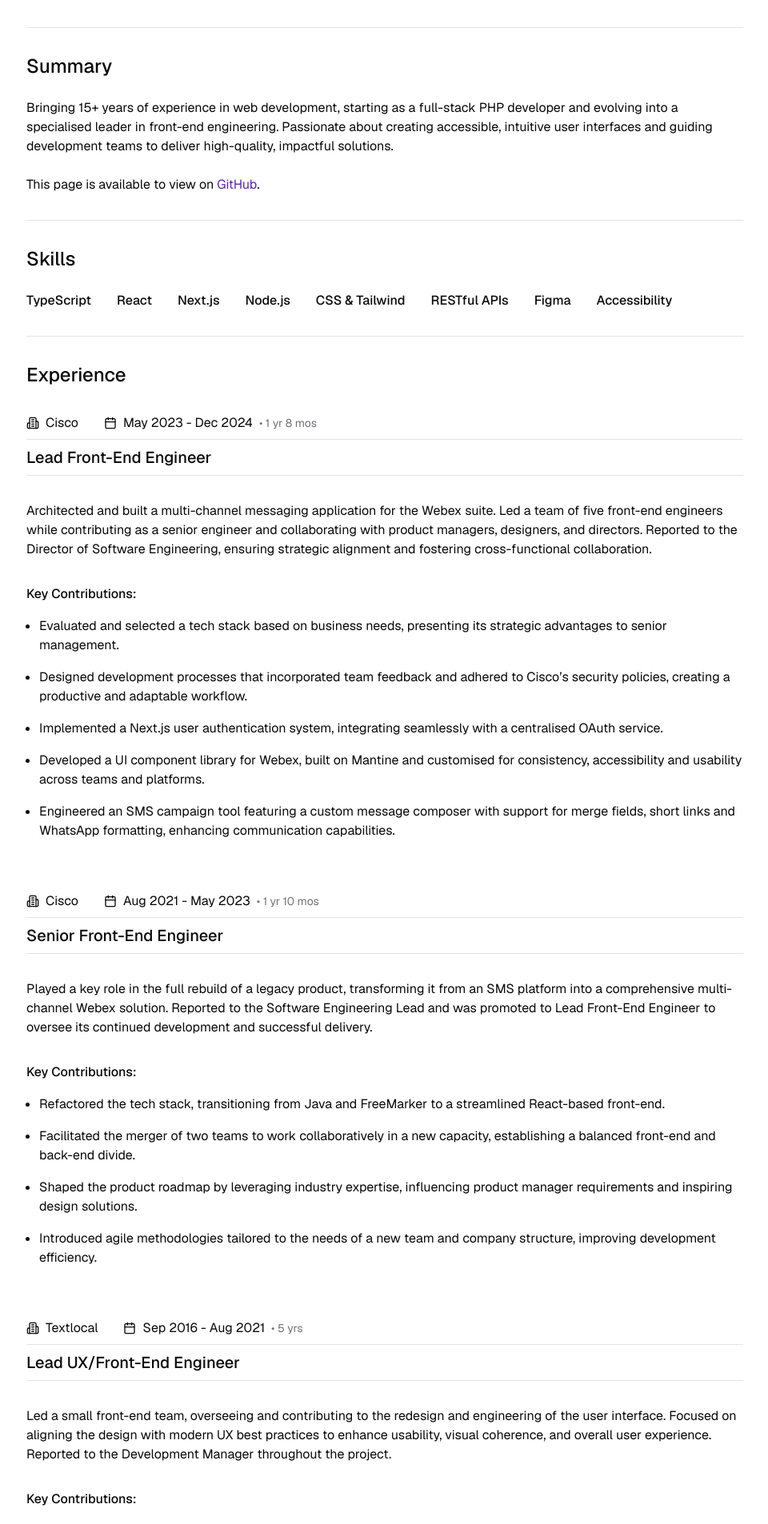
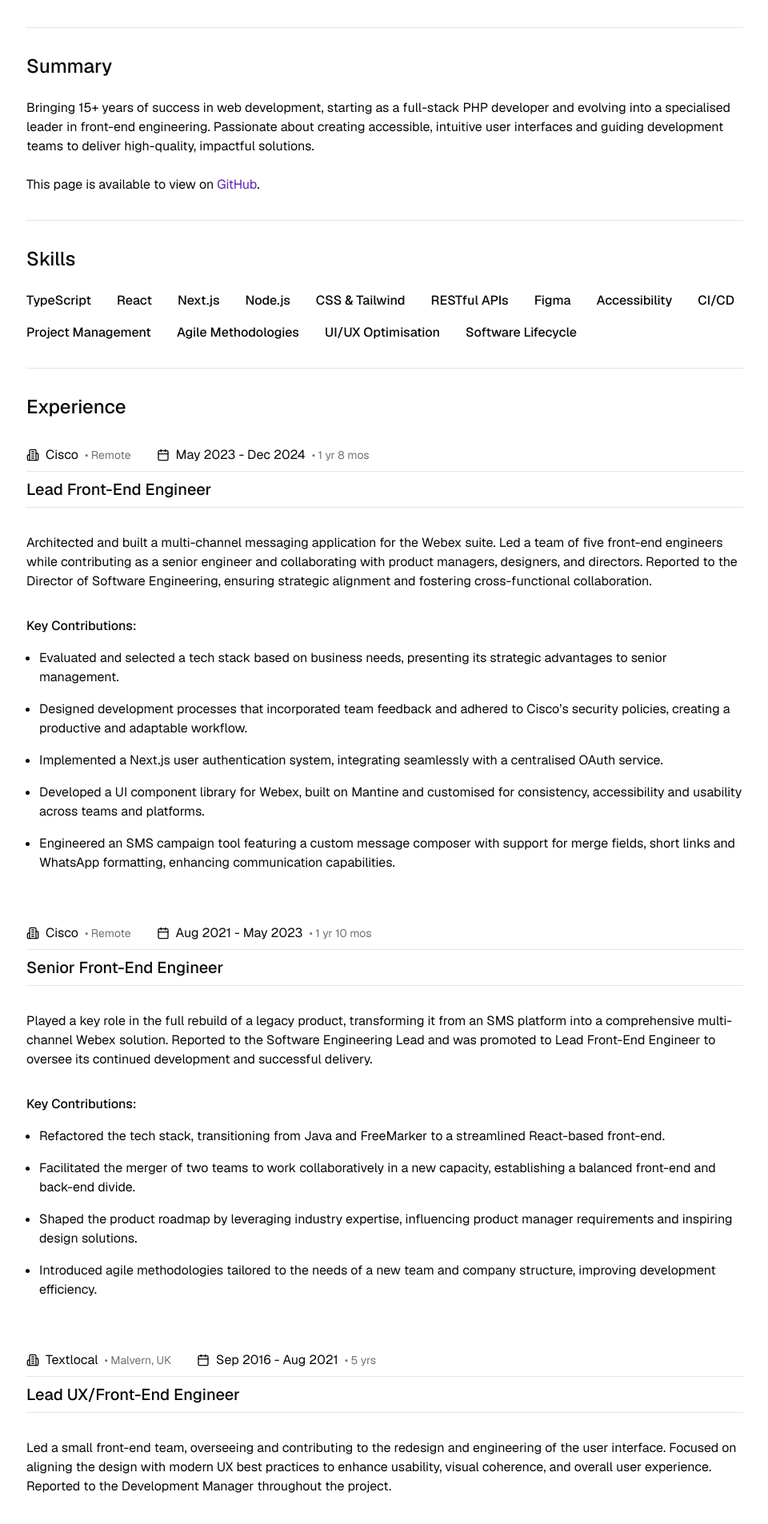
Before and after one commit to mwheelersmith/site, a Next.js app: page /resume in a window 1280 px wide. Shown: the part 266-2172 px from the top of the page at 80% size, without its empty margins (159-1119 px from the left). Built offline with nearby package versions, Linux system fonts and the light colour scheme.

Commit message:
Resume tweaks

```diff
--- a/app/resume/page.tsx
+++ b/app/resume/page.tsx
@@ -27,6 +27,7 @@
           <ExperienceHeading>
             <ExperienceDetails
               company="Cisco"
+              location="Remote"
               serviceDates="May 2023 - Dec 2024"
               serviceLength="1 yr 8 mos"
             />
@@ -74,6 +75,7 @@
           <ExperienceHeading>
             <ExperienceDetails
               company="Cisco"
+              location="Remote"
               serviceDates="Aug 2021 - May 2023"
               serviceLength="1 yr 10 mos"
             />
@@ -115,6 +117,7 @@
           <ExperienceHeading>
             <ExperienceDetails
               company="Textlocal"
+              location="Malvern, UK"
               serviceDates="Sep 2016 - Aug 2021"
               serviceLength="5 yrs"
             />
@@ -151,6 +154,7 @@
           <ExperienceHeading>
             <ExperienceDetails
               company="Textlocal"
+              location="Malvern, UK"
               serviceDates="Jan 2012 - Sep 2016"
               serviceLength="4 yrs 9 mos"
             />
@@ -183,6 +187,7 @@
           <ExperienceHeading>
             <ExperienceDetails
               company="Bluelinemedia"
+              location="Cheltenham, UK"
               serviceDates="Nov 2009 - Jan 2012"
               serviceLength="2 yrs 3 mos"
             />
--- a/components/resume/experience/details.tsx
+++ b/components/resume/experience/details.tsx
@@ -2,10 +2,12 @@
 
 export function ExperienceDetails({
   company,
+  location,
   serviceDates,
   serviceLength,
 }: {
   company: string;
+  location: string;
   serviceDates: string;
   serviceLength: string;
 }) {
@@ -14,6 +16,9 @@
       <p className="flex items-center gap-2">
         <Building2 size={16} />
         {company}
+        <span className="hidden text-sm text-zinc-500 sm:inline-block dark:text-zinc-400">
+          &bull; {location}
+        </span>
       </p>
       <p className="flex items-center gap-2">
         <Calendar size={16} />
--- a/components/resume/skills.tsx
+++ b/components/resume/skills.tsx
@@ -12,6 +12,11 @@
         <li className="font-medium">RESTful APIs</li>
         <li className="font-medium">Figma</li>
         <li className="font-medium">Accessibility</li>
+        <li className="font-medium">CI/CD</li>
+        <li className="font-medium">Project Management</li>
+        <li className="font-medium">Agile Methodologies</li>
+        <li className="font-medium">UI/UX Optimisation</li>
+        <li className="font-medium">Software Lifecycle</li>
       </ul>
     </div>
   );
--- a/components/resume/summary.tsx
+++ b/components/resume/summary.tsx
@@ -3,7 +3,7 @@
     <div className="flex flex-col gap-6 border-b border-zinc-200 pb-8 dark:border-zinc-600">
       <h2 className="text-2xl font-medium">Summary</h2>
       <p>
-        Bringing 15+ years of experience in web development, starting as a
+        Bringing 15+ years of success in web development, starting as a
         full-stack PHP developer and evolving into a specialised leader in
         front-end engineering. Passionate about creating accessible, intuitive
         user interfaces and guiding development teams to deliver high-quality,
```
